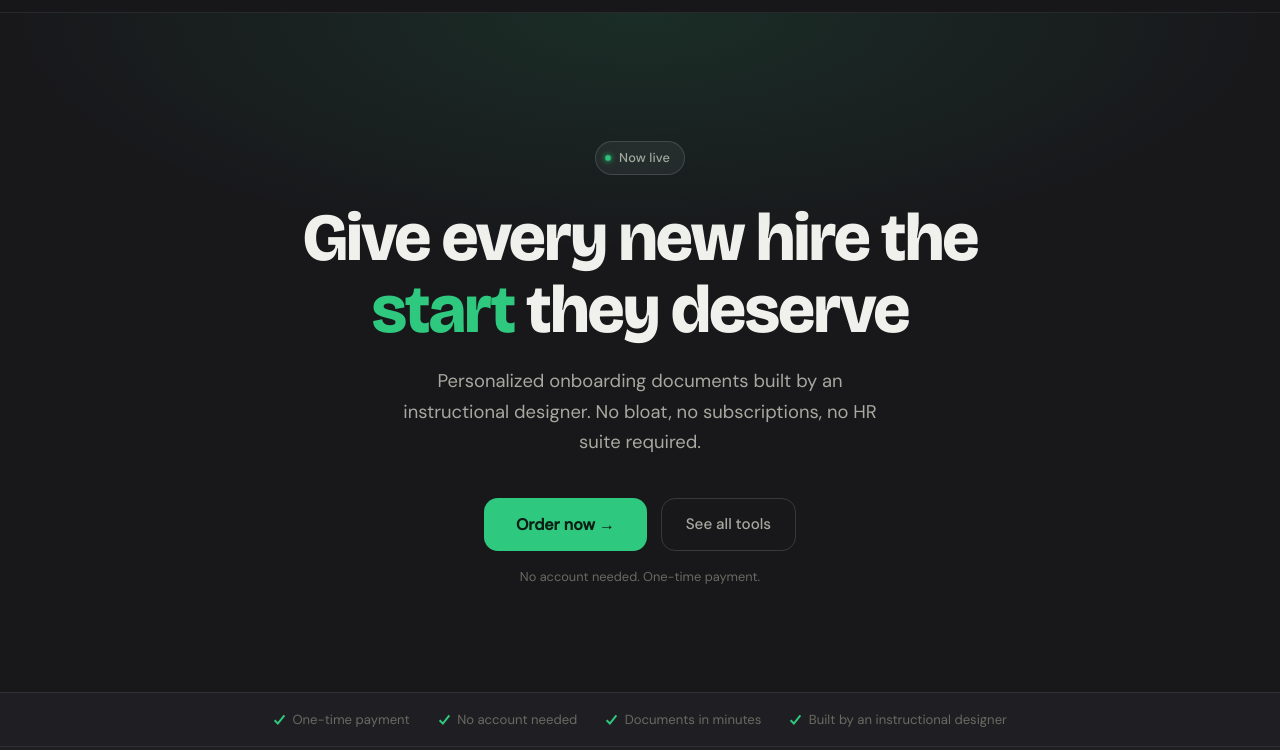
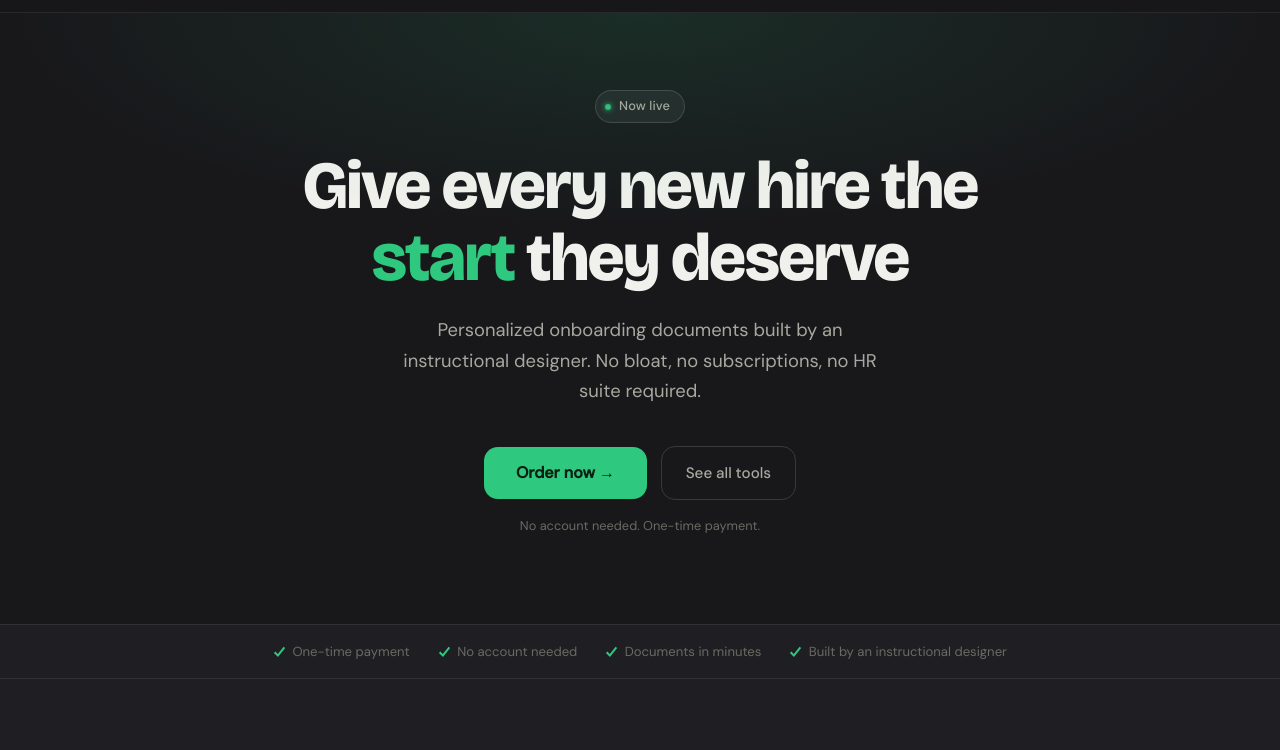
Before and after one commit to getsheetytools-glitch/sheety-tools, an Eleventy site: page index.njk in a window 1280 px wide. Shown: the part 50-800 px from the top of the page. Built offline with nearby package versions, Linux system fonts and the light colour scheme; Eleventy itself is replaced by a stand-in of ours; files that its build step writes are made by us from their sources.

Commit message:
Update index.njk

```diff
--- a/index.njk
+++ b/index.njk
@@ -5,7 +5,7 @@ description: Personalized onboarding documents for every new hire, built by an i
 ---
 
 <style>
-.hero { position: relative; padding: clamp(4rem, 10vw, 8rem) clamp(1.25rem, 5vw, 3rem) clamp(3.5rem, 9vw, 6.5rem); text-align: center; overflow: hidden; }
+.hero { position: relative; padding: clamp(2.5rem, 6vw, 5rem) clamp(1.25rem, 5vw, 3rem) clamp(3rem, 7vw, 5.5rem); text-align: center; overflow: hidden; }
 .hero::before { content: ''; position: absolute; inset: 0; background: radial-gradient(ellipse 70% 50% at 50% 0%, rgba(46,201,126,0.12) 0%, transparent 70%); pointer-events: none; }
 .hero-eyebrow { display: inline-flex; align-items: center; gap: 0.5rem; background: var(--bg-card); border: 1px solid var(--border-h); border-radius: 100px; padding: 0.35rem 0.9rem 0.35rem 0.6rem; font-size: 0.8rem; font-weight: 500; color: var(--ink-2); margin-bottom: 1.75rem; letter-spacing: 0.01em; }
 .hero-eyebrow .dot { width: 6px; height: 6px; border-radius: 50%; background: var(--green); box-shadow: 0 0 6px var(--green); animation: pulse 2.4s ease-in-out infinite; }
```
